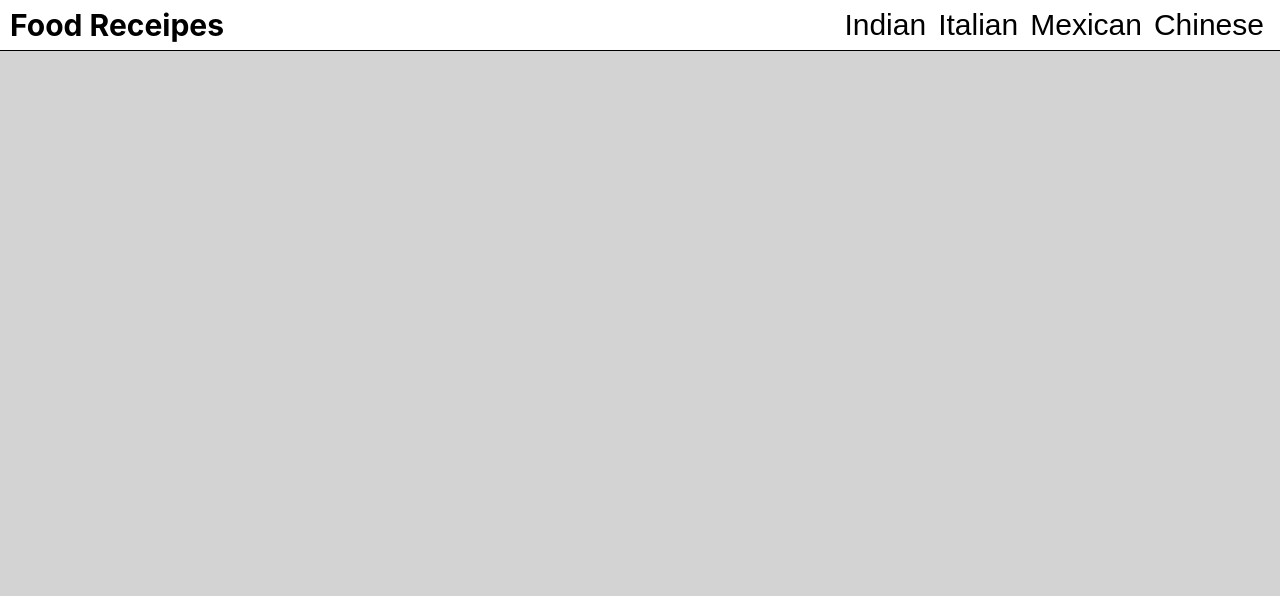
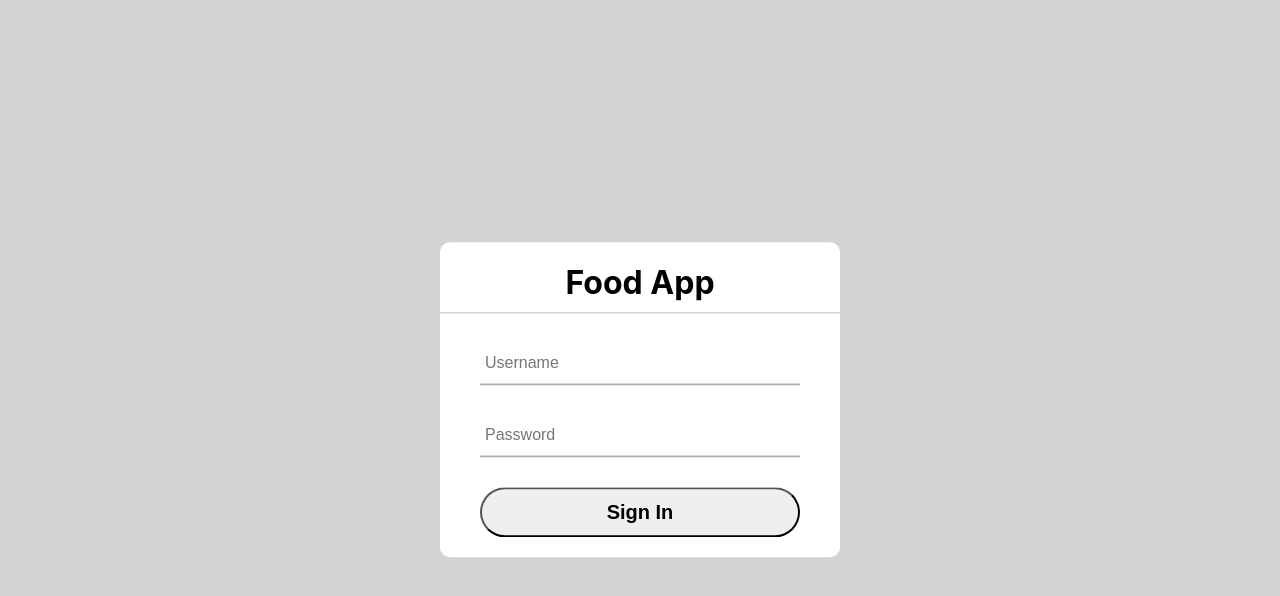
Before and after one commit to mosalman97/FoodRecipe, a React (Create React App) app: page / in a window 1280 px wide. Shown: the top 596 px of the page. Built offline with nearby package versions, Linux system fonts and the light colour scheme.

Commit message:
login page signin ok

```diff
--- a/src/App.js
+++ b/src/App.js
@@ -1,26 +1,30 @@
-import React,{useState} from "react";
-import { BrowserRouter as Router, Route,Switch} from "react-router-dom";
-import Header from "../src/Components/Header/Header"
+import React, { useState } from "react";
+import { BrowserRouter as Router, Route, Switch } from "react-router-dom";
+import Header from "../src/Components/Header/Header";
 import Login from "./Components/Login/Login";
-import Recipecardwrapper from "./Components/Recipecards/Recipecardwrapper"
+import Recipecardwrapper from "./Components/Recipecards/Recipecardwrapper";
 import Recipedetails from "./Components/Recipedetails/Recipedetails";
 
 function App() {
-  const[recipe,setRecipe] = useState(null)
-  let onRecipeSelect =(recipe)=>{
-     setRecipe(recipe)
-  }
+    const [recipe, setRecipe] = useState(null);
+    let onRecipeSelect = (recipe) => {
+        setRecipe(recipe);
+    };
     return (
         <Router>
-      <Header onRecipeSelect={onRecipeSelect} />
-      <Recipecardwrapper selectedRecipe={recipe} />
             <Switch>
+                <Route path="/" exact component={Login} />
+
                 <Route path="/recipe/:recipeID">
                     <Recipedetails />
                 </Route>
+                <Route path="/Home">
+                    <Header onRecipeSelect={onRecipeSelect} />
+                    <Recipecardwrapper selectedRecipe={recipe} />
+                </Route>
             </Switch>
         </Router>
-  )
+    );
 }
 
 export default App;
--- a/src/Components/Login/Login.css
+++ b/src/Components/Login/Login.css
@@ -36,16 +36,6 @@ form .text_field{
     border: none;
     outline:none;
 }
-.text_field label{
-    position:absolute;
-    top:50%;
-    left:5px;
-    color:#adadad;
-    transform:translateY(-50%);
-    font-size:16px;
-    pointer-events:none;
-    transition:.5s;
-}
 .Container .button{
     width:100%;
     height:50px;
--- a/src/Components/Login/Login.js
+++ b/src/Components/Login/Login.js
@@ -5,20 +5,29 @@ import "./Login.css"
 let Login = ()=>{
     const[username,setusername] = useState("")
     const[password,setPassword] = useState("")
+    const uname = "admin"
+    const pwd = "admin@123"
 
+    const Login = (e) =>{
+        e.preventDefault();
+        if(username === uname && password === pwd){
+            console.log("success");
+            window.location.href = "/Home"
+        }else{
+            alert("Login Unsuccessfull");
+        }
+    }
     return(
         <div className="Container">
             <h1>Food App</h1>
-            <form>
+            <form onSubmit={Login}>
                <div className="text_field">
-                  <input type="text" onClick={(e)=>setusername(e.target.value)} value={username} />
-                  <label>Username</label>
+                  <input type="text" onChange={(e)=>setusername(e.target.value)} value={username}  placeholder="Username" />
                </div>
                <div className="text_field">
-                  <input type="password"  onClick={(e)=>setPassword(e.target.value)} value={password} />
-                  <label>Password</label>
+                  <input type="password"  onChange={(e)=>setPassword(e.target.value)} value={password} placeholder="Password" />
                </div>
-               <input className="button" type="button"  value="Sign In" />
+               <input className="button" type="submit"  value="Sign In" />
             </form>
         </div>
     )
--- a/src/Components/Recipecards/Recipecard.css
+++ b/src/Components/Recipecards/Recipecard.css
@@ -35,3 +35,6 @@
 .recipecard .recipeinfo span{
     margin:0px 10px 0px 5px;
 }
+.linkcard{
+    text-decoration:none;
+}
--- a/src/Components/Recipecards/Recipecard.js
+++ b/src/Components/Recipecards/Recipecard.js
@@ -10,7 +10,7 @@ export default function Recipecard(props) {
     return (
         <div className='recipecard'>
            <Link to={{pathname:`/recipe/${recipe.id}`
-           }}>
+           }} className='linkcard'>
            <img src={recipe.image} alt="RecipeImage " className='imagebox'></img>
             <span className='title'>{recipe.title}</span>
             <div className='recipeinfo'>
```
Lines whose indentation alone changed are shown as unchanged.
